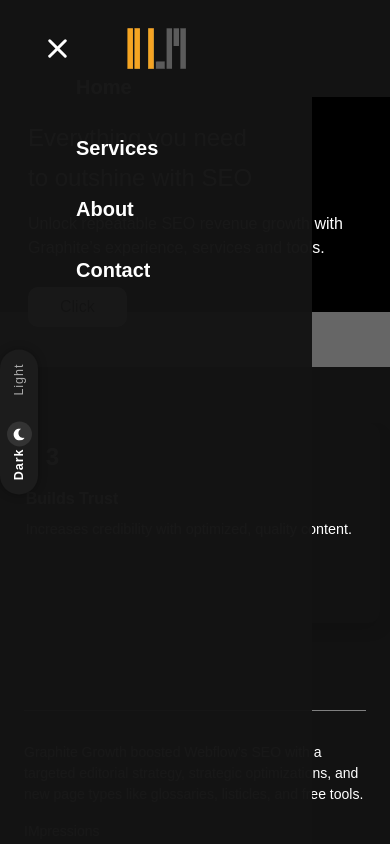
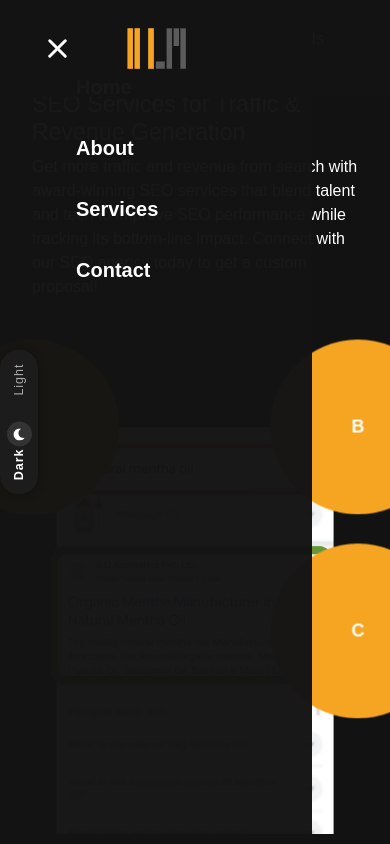
Before and after one commit to rishab-sudo/21-maneuvers, a React (Create React App) app: page /seo-service in a window 390 px wide. Both pictures are taken after a click on the button 44 px from the left and 48 px from the top of the page. Shown: the top 844 px of the page. Built offline with nearby package versions, Linux system fonts and the light colour scheme.

Commit message:
122may25

```diff
--- a/src/Components/Footer.js
+++ b/src/Components/Footer.js
@@ -35,99 +35,49 @@ const Footer = () => {
         <>
             <Container fluid className='footer-container-fluid'>
                 <Container className="footer-container-overlay">
-                    <Row className='w-100'>
-
-                        <Col lg={3} md={3} sm={12} xs={12}>
-                            <div className='footer-left-section'>
-                                <h3>Assettlor <br/>
-                                    Interactive <br/>
-                                    Studios</h3>
+               <Row className="w-100 footer-row">
+  <Col lg={3} md={6} sm={12} className="footer-col">
+    <div className="footer-section" style={{marginRight:"auto"}}>
+      <img className="footer-logo" src={require("../assets/logo-21.png")} alt="" />
     </div>
   </Col>
 
-                        <Col lg={3} md={3} sm={12} xs={12}>
-                            <div className='footer-center1-section'>
-                                <p>Bareilly</p>
-                                <p>Assettlor Interactive Studios.
-                                    C-35, ground floor, Rampur Bagh,
-                                    Bareilly 243001,
-                                    India</p>
+  <Col lg={3} md={6} sm={12} className="footer-col">
+    <div className="footer-section">
+      <p><strong>Bareilly</strong></p>
+      <p>
+        Assettlor Interactive Studios.<br />
+        C-35, Ground Floor, Rampur Bagh,<br />
+        Bareilly 243001, India
+      </p>
     </div>
   </Col>
 
-                        <Col lg={3} md={3} sm={12} xs={12}>
-                            <div className='footer-center2-section'>
-                                <div>
-                                    <p>Work inquiries</p>
-                                    <p>Interested in working with us?
-                                        hello@assettlor.com</p>
+  <Col lg={3} md={6} sm={12} className="footer-col">
+    <div className="footer-section">
+      <h4>Quick Links</h4>
+      <ul className="footer-links">
+        <li><a href="/">Home</a></li>
+        <li><a href="/about">About</a></li>
+        <li><a href="/services">Services</a></li>
+        <li><a href="/contact">Contact</a></li>
+      </ul>
     </div>
+  </Col>
 
-                                <div>
-                                    <p>Career</p>
-                                    <p>Looking for a job opportunity?
-                                        See open positions</p>
+  <Col lg={3} md={6} sm={12} className="footer-col">
+    <div className="footer-section">
+      <h4>Follow Us</h4>
+      <div className="footer-social-icons">
+        <a href="https://facebook.com" target="_blank" rel="noopener noreferrer" className="footer-social-icon"><FaFacebookF /></a>
+        <a href="https://instagram.com" target="_blank" rel="noopener noreferrer" className="footer-social-icon"><FaInstagram /></a>
+        <a href="https://wa.me/yourwhatsapplink" target="_blank" rel="noopener noreferrer" className="footer-social-icon"><FaWhatsapp /></a>
+        <a href="https://linkedin.com" target="_blank" rel="noopener noreferrer" className="footer-social-icon"><FaLinkedinIn /></a>
       </div>
     </div>
   </Col>
+</Row>
 
-                        <Col lg={3} md={3} sm={12} xs={12} >
-                            {/* <div className='footer-right-section'>
-                                <p>Sign up for the newsletter</p>
-                                <form className="footer-newsletter-form" onSubmit={handleSubmit}>
-                                    <div className="footer-input-wrapper">
-                                        <input
-                                            type="email"
-                                            name="email"
-                                            placeholder="Enter your email"
-                                            className="footer-email-input"
-                                            value={email}
-                                            onChange={(e) => setEmail(e.target.value)}
-                                        />
-                                        <button type="submit" className="footer-signup-button">Sign up</button>
-                                    </div>
-                                    <div className="footer-checkbox-container">
-                                        <input
-                                            type="checkbox"
-                                            id="consent"
-                                            name="consent"
-                                            className="footer-checkbox"
-                                            checked={consent}
-                                            onChange={(e) => setConsent(e.target.checked)}
-                                        />
-                                        <label htmlFor="consent">
-                                            I'm okay with getting emails and having that activity tracked to improve my experience.
-                                        </label>
-                                    </div>
-                                    {error && (
-                                        <div className='error-box'>
-                                            <p className="footer-error-text">{error}</p>
-                                        </div>
-                                    )}
-                                </form>
-                            </div> */}
-                            <div className=''>
-                                  <h3>Follow Us </h3>
-                            </div>
-
-                            <div className="footer-social-icons">
-  <a href="https://facebook.com" target="_blank" rel="noopener noreferrer" className="footer-social-icon footer-facebook">
-    <FaFacebookF />
-  </a>
-  <a href="https://instagram.com" target="_blank" rel="noopener noreferrer" className="footer-social-icon footer-insta">
-    <FaInstagram />
-  </a>
-  <a href="https://wa.me/yourwhatsapplink" target="_blank" rel="noopener noreferrer" className="footer-social-icon footer-whatsapp">
-    <FaWhatsapp />
-  </a>
-  <a href="https://linkedin.com" target="_blank" rel="noopener noreferrer" className="footer-social-icon footer-linkedin">
-    <FaLinkedinIn />
-  </a>
-</div>
-
-                        </Col>
-
-                    </Row>
                 </Container>
             </Container>
         </>
--- a/src/Components/Navbar.js
+++ b/src/Components/Navbar.js
@@ -47,8 +47,8 @@ const Navbar = () => {
       >
         <ul className="menu-links">
           <li><a href="/home">Home</a></li>
+          <li><a href="about">About</a></li>
           <li><a href="/services">Services</a></li>
-          <li><a href="about">About</a></li>
           <li><a href="contact">Contact</a></li>
         </ul>
       </div>
--- a/src/Pages/MainServicePage.css
+++ b/src/Pages/MainServicePage.css
@@ -262,9 +262,9 @@ html, body {
 .circle-overlay-text {
   position: absolute;
   z-index: 100;
-color: #fff;
+/* color: #5c5c5c; */
   font-size: 1.2rem;
-  font-weight: 500;
+  font-weight: 600;
   text-align: center;
   pointer-events: none;
 }
--- a/src/Pages/MainServicePage.js
+++ b/src/Pages/MainServicePage.js
@@ -143,7 +143,7 @@ const ServiceSlider = () => {
     {/* Left Side */}
     <div className="mainservicepage-left">
       <div className="mainservicepage-left-inner">
-        <h1 className='demo-heading'>Move Bold.<br/> Matter More.</h1>
+        <h1 className='demo-heading'>Move Bold,<br/> Matter More!</h1>
         <p>
         At 21 Maneuvers, we don’t just do digital we master it. From iconic brand identities to
         high-impact campaigns, we help businesses stand out in a crowded world. Whether a startup or an established brand, our bold creativity and precise strategies give your brand the power to move and matter!
--- a/src/Pages/ServiceTypes/SeoService.css
+++ b/src/Pages/ServiceTypes/SeoService.css
@@ -1,74 +1,105 @@
 /* SeoService.css */
 
-.seo-section {
-  position: relative;
+.seo-banner-section {
   width: 100%;
   height: 100vh;
-  background-color: black;
   overflow: hidden;
+  display: flex;
+  align-items: center;
+  padding: 7% 20px;
+  box-shadow: 0 10px 20px rgba(0, 0, 0, 0.3); /* Bottom shadow */
 }
 
-.seo-carousel {
+
+.seo-banner-content {
+  display: flex;
+  justify-content: space-between;
+  align-items: center;
+  width: 100%;
+  max-width: 1200px;
+  margin: auto;
+  gap: 2rem;
+}
+
+.seo-left-content {
+  max-width: 50%;
+}
+.seo-image-wrapper {
+  position: relative; /* IMPORTANT: Circles are positioned relative to this */
+  max-width: 100%;
+  width: 100%;
+  margin: auto;
+}
+
+.seo-banner-right-img {
+  width: 100%;
+  height: 100%;
+  display: block;
+}
+
+/* Base style for all 3 circles */
+.seo-circle {
   position: absolute;
+  width: 175px;
+  height: 175px;
+  perspective: 1000px;
+  z-index: 2;
+}
+
+.flip-inner {
+  width: 100%;
+  height: 100%;
+  transition: transform 0.6s;
+  transform-style: preserve-3d;
+  position: relative;
+}
+
+.seo-circle:hover .flip-inner {
+  transform: rotateY(180deg);
+}
+
+.flip-front,
+.flip-back {
+  position: absolute;
+  width: 100%;
+  height: 100%;
+  border-radius: 50%;
+  backface-visibility: hidden;
+  display: flex;
+  align-items: center;
+  justify-content: center;
+  font-weight: 600;
+  font-size: 18px;
+}
+
+.flip-front {
+  background-color: #F5A522;
+}
+
+.flip-back {
+  background-color: #FFCD85;
+  transform: rotateY(180deg);
+}
+
+/* Circle positioning */
+.circle-1 {
   top: 0;
   left: 0;
-  width: 100%;
-  height: 100%;
-  z-index: 0;
+  transform: translate(-50%, -50%);
 }
 
-.seo-carousel img {
-  object-fit: cover;
-  height: 100vh;
-  opacity: 0.5;
+.circle-2 {
+  top: 0;
+  right: 0;
+  transform: translate(50%, -50%);
 }
 
-.seo-content {
-  position: relative;
-  z-index: 1;
-  height: 100%;
-  color: white;
-  display: flex;
-  flex-direction: column;
-  justify-content: space-between;
+.circle-3 {
+  top: 50%;
+  right: 0;
+  transform: translate(50%, -50%);
 }
 
-.top-left {
-  padding: 1rem;
-  padding-top: 10%;
-  text-align: left;
-}
-
-.top-left p:first-child {
-  font-size: 5.5rem;
-  margin-bottom: 0.25rem;
-}
-
-.top-left p:last-child {
-  font-size: 5.5rem;
-  font-weight: 500;
-}
-
-.bottom-right {
-  width: 28%;
-  align-self: flex-end;
-  text-align: left;
-  padding: 1rem;
-  margin-bottom: 2.5rem;
-}
-
-.bottom-right p {
-  margin-bottom: 0.5rem;
-  font-size: 1.5rem;
-  font-weight: 400;
-}
-
-.bottom-right button {
-  background-color: #fff;
-  color: #000;
-  border: none;
-  padding: 0.5rem 1rem;
-}
 /* SeoBenefits.css */
 
 .seo-benefit-container {
@@ -185,76 +216,33 @@ max-width: 75%;
 
 /* mobile-css */
 @media (max-width: 576px) {
-  .seo-section {
-    width: 100%;
-    height: auto;
-  }
+  .seo-banner-section {
+  width: 100%;
+  height: 100%;
+  overflow: hidden;
+  display: flex;
+  align-items: center;
+  padding: 7% 20px;
+}
+.seo-banner-content {
+  display: flex;
+  flex-direction: column;
+  justify-content: center;
+  align-items: center;
+  width: 100%;
+  margin: auto;
+  gap: 7rem;
+}
 
-  .seo-carousel {
-    position: absolute;
-    top: 0;
-    left: 0;
-    width: 100%;
-    height: 100%;
-    z-index: 0;
-  }
+.seo-left-content {
+  min-width: 100%;
+}
 
-  .seo-carousel img {
-    object-fit: cover;
-    height: 100%;
-    opacity: 0.5;
-  }
-
-  .seo-content {
-    position: relative;
-    z-index: 1;
-    height: 100%;
-    color: white;
-    display: flex;
-    flex-direction: column;
-    justify-content: flex-start;
-
- }
-  .top-left {
-    padding: 0rem 1rem;
-    padding-top: 7.5rem;
-    text-align: left;
-
-  }
-
-  .top-left p:first-child {
-    font-size: 1.5rem;
-    margin-bottom: 0.25rem;
-  }
-
-  .top-left p:last-child {
-    font-size: 1.5rem;
-    font-weight: 500;
-  }
-
-  .bottom-right {
-    width: 100%;
-    align-self: flex-end;
-    text-align: left;
-    padding: 0rem 1rem;
-    margin-bottom: 2.5rem;
-  }
-
-  .bottom-right p {
-    margin-bottom: 0.5rem;
-    font-size: 1rem;
-    font-weight: 400;
-  }
-  .bottom-right button {
-    background-color: #fff;
-    color: #000;
-  border-radius: 10px;
-    padding: 0.5rem 2rem;
-    margin-top: 1.2rem;
-    font-size: 16px;
-    font-weight: 500;
-  }
-  /*  */
+.seo-image-wrapper {
+  position: relative; /* IMPORTANT: Circles are positioned relative to this */
+  max-width: 100%;
+}
+  /* seo-benefits-sec */
   .seo-benefit-slide {
     padding: 1rem;
   }
--- a/src/Pages/ServiceTypes/SeoService.js
+++ b/src/Pages/ServiceTypes/SeoService.js
@@ -3,13 +3,13 @@ import { Link } from 'react-router-dom';
 import { Container, Row, Col, Carousel } from "react-bootstrap";
 import CountUp from 'react-countup';
 import ImageSwiper from '../../Components/ImageSlider';
+import ServiceSlider from "../../Components/HomeServiceSlider";
 // import { Swiper, SwiperSlide } from "swiper/react";
 // import { Navigation, Autoplay, Pagination } from "swiper/modules";
 import "swiper/css";
 import "swiper/css/navigation";
 
 import "./SeoService.css";
-import ServiceSlider from "../../Components/HomeServiceSlider";
 
 const benefits = [
   {
@@ -46,38 +46,45 @@ const SeoService = () => {
   return (
     <>
     {/* seo-banner-starts */}
-    <div className="seo-section">
+ <div className="seo-banner-section">
+  <Container className="seo-banner-content">
+    <div className="seo-left-content">
+      <p>Driving $10 Billion in Revenue for Brands Worldwide</p>
+      <h3>SEO Services for Traffic & Revenue Generation</h3>
+      <p>
+        Get more traffic and revenue from search with award-winning SEO services that blend talent and tech to improve SEO performance while tracking its bottom-line impact. Connect with our SEO agency today to get a custom proposal!
+      </p>
+    </div>
 
-      <Carousel fade controls={false} indicators={false} interval={3000} className="seo-carousel">
-        <Carousel.Item>
-          <img
-            className="d-block w-100"
-            src="https://via.placeholder.com/1920x1080/000000/FFFFFF?text=Slide+1"
-            alt="Slide 1"
-          />
-        </Carousel.Item>
-        <Carousel.Item>
-          <img
-            className="d-block w-100"
-            src="https://via.placeholder.com/1920x1080/111111/FFFFFF?text=Slide+2"
-            alt="Slide 2"
-          />
-        </Carousel.Item>
-      </Carousel>
+    {/* Right image + circles */}
+    <div className="seo-image-wrapper">
+      <img className="seo-banner-right-img" src={require("../../assets/seo-img.png")} alt="SEO" />
 
-      {/* Foreground Content */}
-      <Container  className="seo-content">
-        <div className="top-left">
-          <p className="seo-subtitle">Everything you need</p>
-          <p className="seo-title">to outshine with SEO</p>
+      {/* Circles attached to image */}
+      <div className="seo-circle circle-1">
+        <div className="flip-inner">
+          <div className="flip-front">A</div>
+          <div className="flip-back">A Back</div>
         </div>
-        <div className="bottom-right">
-          <p className="seo-description">Unlock repeatable SEO revenue growth with Graphite’s experience, services and tools.</p>
-          <button className="seo-button">Click</button>
+      </div>
+      <div className="seo-circle circle-2">
+        <div className="flip-inner">
+          <div className="flip-front">B</div>
+          <div className="flip-back">B Back</div>
         </div>
-      </Container>
+      </div>
+      <div className="seo-circle circle-3">
+        <div className="flip-inner">
+          <div className="flip-front">C</div>
+          <div className="flip-back">C Back</div>
+        </div>
+      </div>
     </div>
+  </Container>
+</div>
+
 {/* seo-banner-ends */}
+
 
 {/* seo-benefits */}
     <ServiceSlider benefits={benefits} />
```
Also changed, not shown: src/Components/Footer.css (+72 -63 lines), src/Pages/ServiceTypes/ContentService.js (+4 -3 lines). Lines whose indentation alone changed are shown as unchanged.
